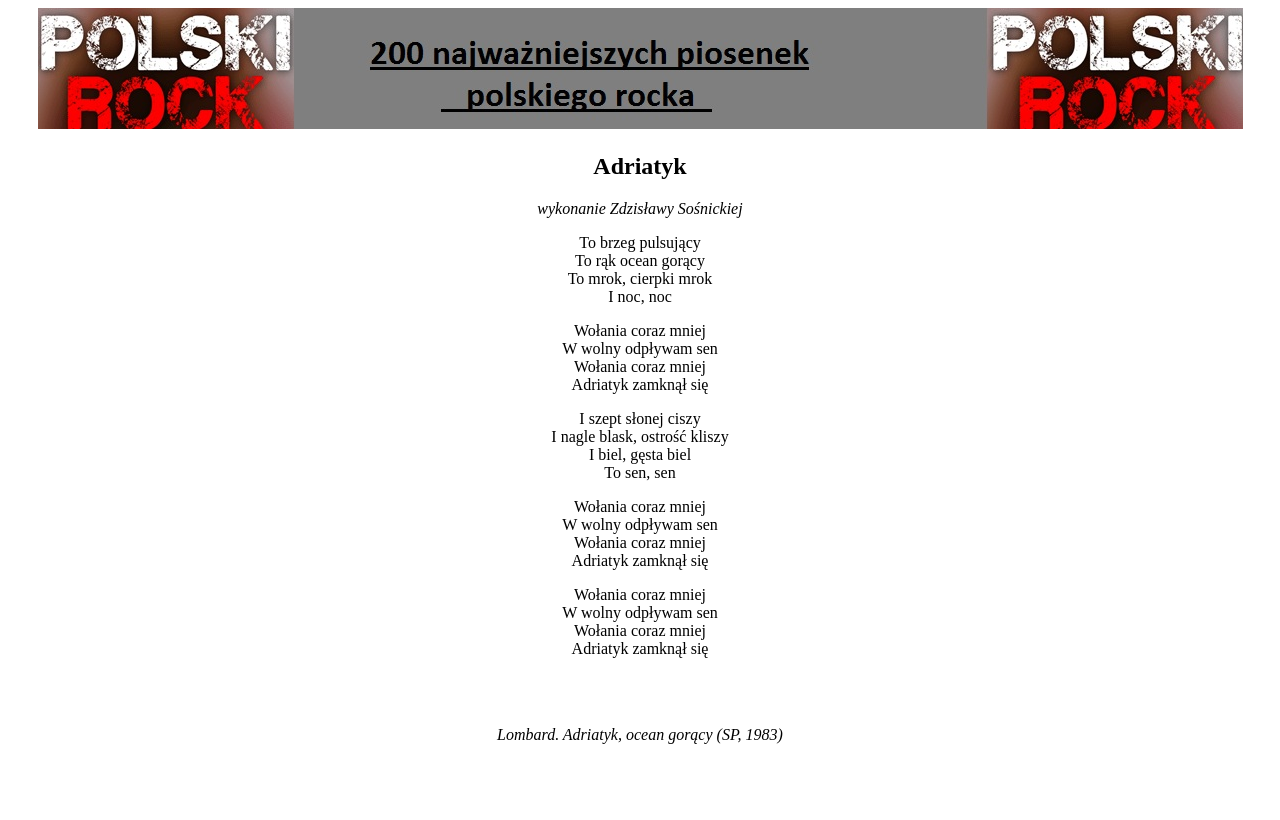
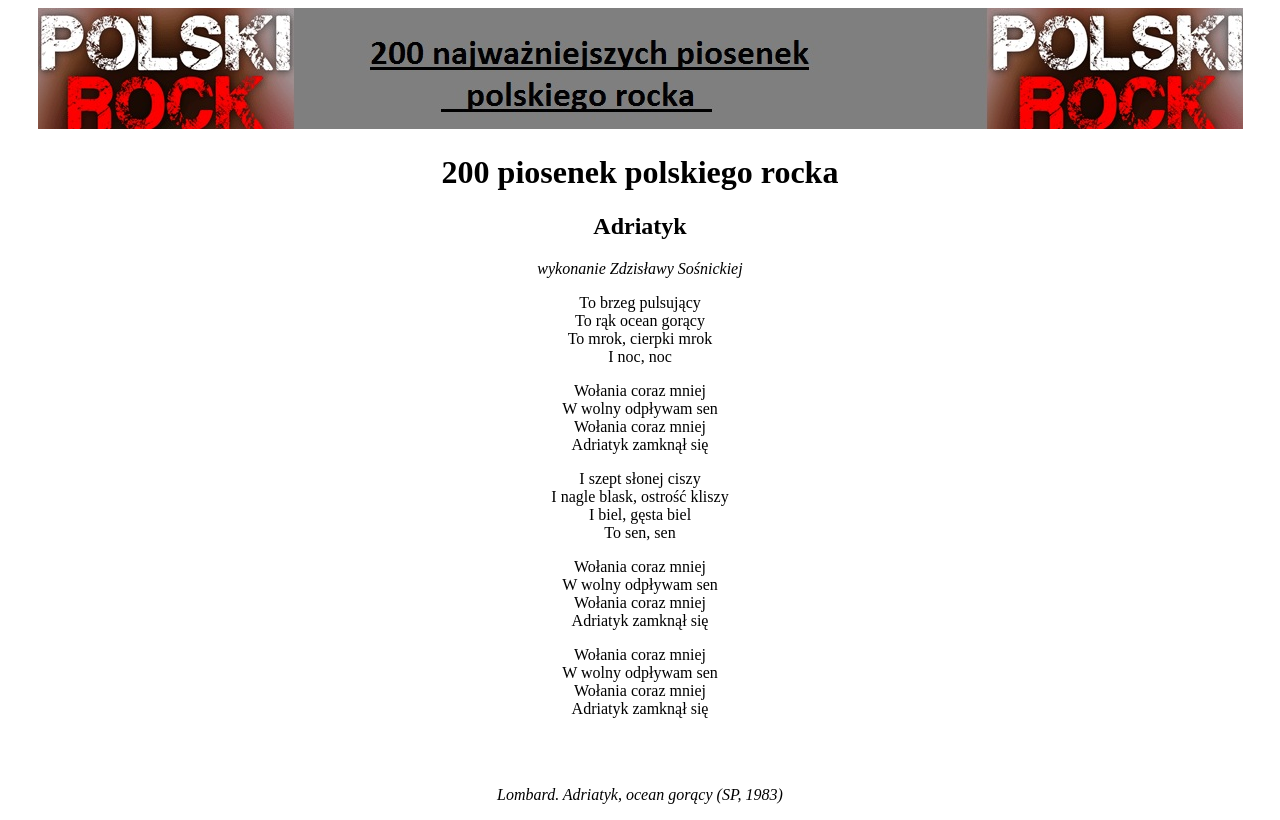
Before and after one commit to Dawid-lab/nauka-gita, a plain HTML site: page index.html in a window 1280 px wide. Drawn offline with Linux system fonts and the light colour scheme.

```diff
--- a/index.html
+++ b/index.html
@@ -15,7 +15,9 @@
 <body>
     <div class="container">
         <div> <img src="logo.jpg" alt="logo"></div>
+
         <div class="row">
+            <h1>200 piosenek polskiego rocka</h1>
             <h2>Adriatyk</h2>
             <p><i>wykonanie Zdzisławy Sośnickiej</i></p>
             <p> To brzeg pulsujący<br>
```
